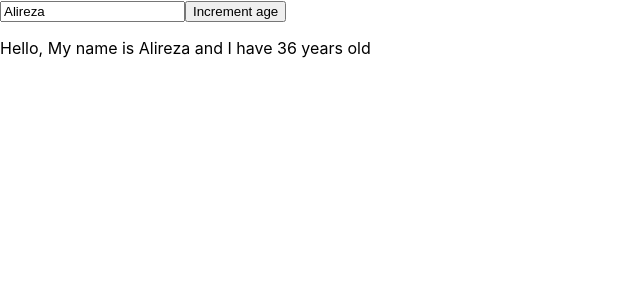
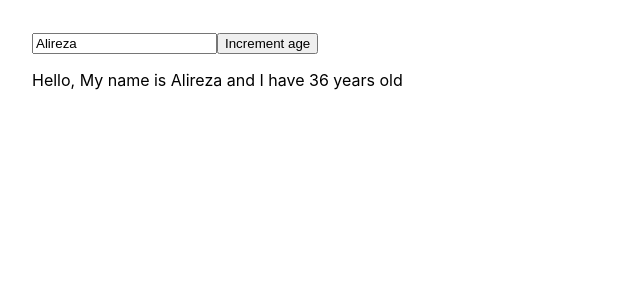
Before and after one commit to arbor0711/usereducer, a React (Create React App) app: page / in a window 1280 px wide. Shown: the top 300 px of the page, without its empty margins (0-640 px from the left). Built offline with nearby package versions, Linux system fonts and the light colour scheme.

Commit message:
Error solved: State.name

```diff
--- a/src/components/Form.js
+++ b/src/components/Form.js
@@ -4,7 +4,7 @@ function reducer(state, action) {
   switch (action.type) {
     case "increment-age": {
       return {
-        name: "state.name",
+        name: state.name,
         age: state.age + 1,
       };
     }
--- a/src/index.css
+++ b/src/index.css
@@ -1,13 +1,13 @@
 body {
-  margin: 0;
-  font-family: -apple-system, BlinkMacSystemFont, 'Segoe UI', 'Roboto', 'Oxygen',
-    'Ubuntu', 'Cantarell', 'Fira Sans', 'Droid Sans', 'Helvetica Neue',
+  margin: 2rem;
+  font-family: -apple-system, BlinkMacSystemFont, "Segoe UI", "Roboto", "Oxygen",
+    "Ubuntu", "Cantarell", "Fira Sans", "Droid Sans", "Helvetica Neue",
     sans-serif;
   -webkit-font-smoothing: antialiased;
   -moz-osx-font-smoothing: grayscale;
 }
 
 code {
-  font-family: source-code-pro, Menlo, Monaco, Consolas, 'Courier New',
+  font-family: source-code-pro, Menlo, Monaco, Consolas, "Courier New",
     monospace;
 }
```
